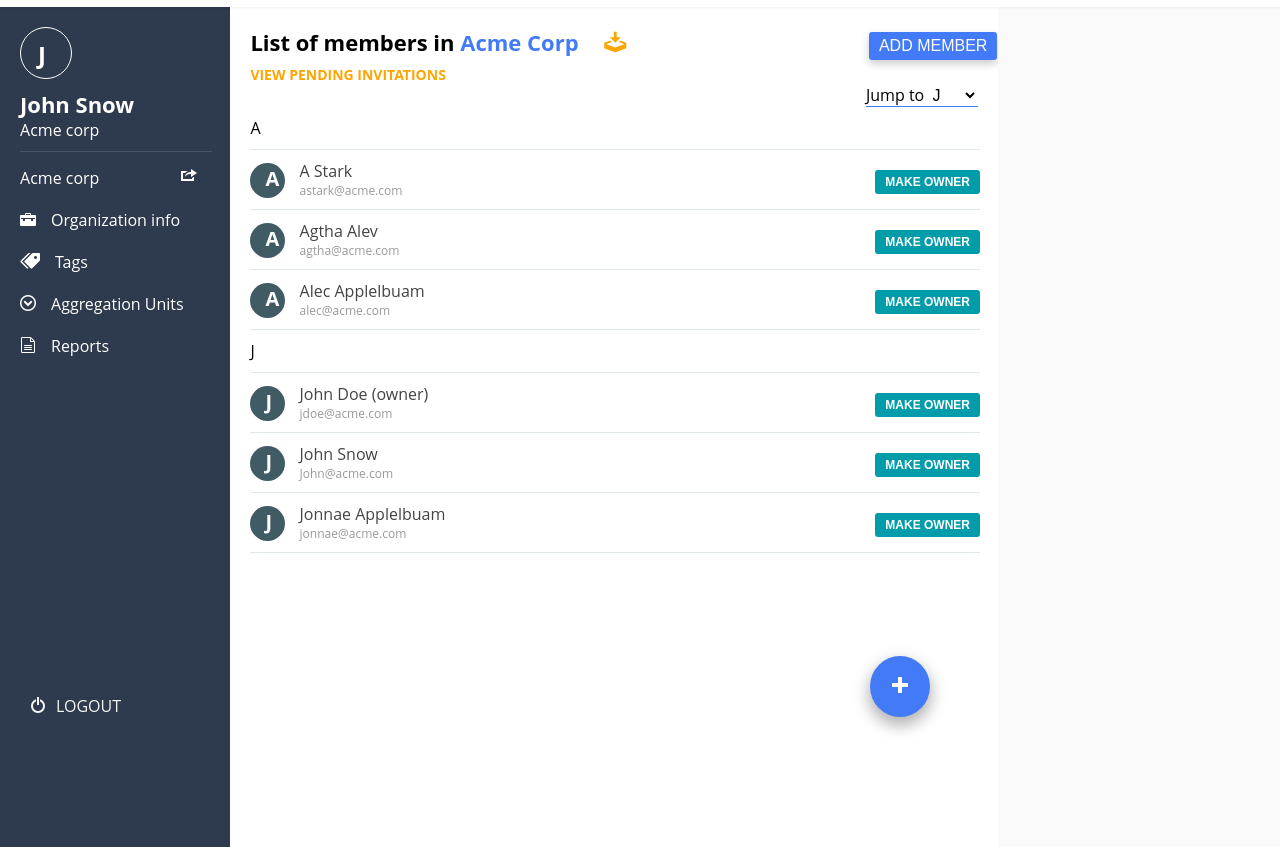
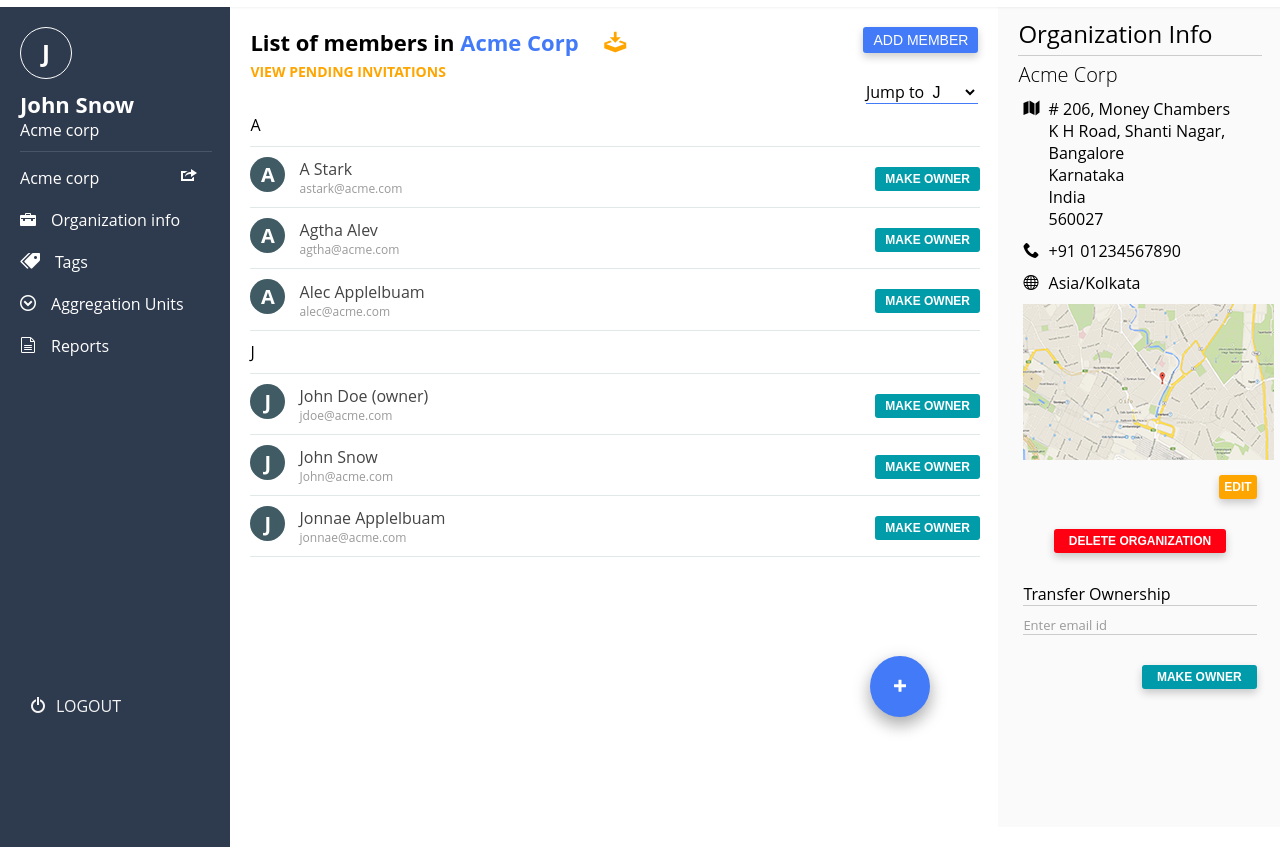
Before and after one commit to priyanka0901/UI-task, a plain HTML site: page ass2/index.html in a window 1280 px wide. Shown: the part 73-920 px from the top of the page. Drawn offline with Linux system fonts and the light colour scheme; files whose address does not match are found by name; a web font is replaced by a local one.

Commit message:
Styled And Added contact section

```diff
--- a/ass2/css/main.css
+++ b/ass2/css/main.css
@@ -52,13 +52,16 @@
 p,
 ul li,
 a,
-button,
 input,
 label,
 select,
 textarea,
 table tr td {
   font-size: 16px;
+}
+
+button {
+  font-size: 12px;
 }
 
 .clear {
@@ -131,14 +134,9 @@
   border: 1px solid #fff;
   border-radius: 50%;
   margin-bottom: 10px;
-  height: 50px;
+  line-height: 50px;
+  text-align: center;
   width: 50px;
-}
-
-.sidebar-name div h1 {
-  left: 17px;
-  position: relative;
-  top: 10px;
 }
 
 .sidebar-menu {
@@ -175,7 +173,6 @@
 
 .landing-heading {
   display: inline-block;
-  width: 80%;
 }
 
 .landing-heading span {
@@ -193,7 +190,11 @@
   box-shadow: 0 4px 8px 0 rgba(0,0,0,0.2);
   color: #fff;
   border-radius: 3px;
+  float: right;
+  font-size: 14px;
   padding: 5px 10px;
+  position: relative;
+  right: 40px;
   text-transform: uppercase;
 }
 
@@ -229,16 +230,11 @@
 .letter-style {
   background-color: #415B65;
   border-radius: 50%;
+  color: #fff;
   display: inline-block;
-  height: 35px;
+  line-height: 35px;
+  text-align: center;
   width: 35px;
-}
-
-.letter-style h3 {
-  color:#fff;
-  left: 15px;
-  position: relative;
-  top: 2px;
 }
 
 .name-box {
@@ -262,7 +258,6 @@
   border-radius: 3px;
   border: 0;
   color: #fff;
-  font-size: 12px;
   font-weight: 600;
   float: right;
   padding: 5px 10px;
@@ -296,8 +291,80 @@
   background-color: #FAFAFA;
   height: 100%;
   margin-top: 80px;
-  padding: 20px;
+  padding: 10px 20px;
   position: absolute;
   left: 78%;
   width: 19%;
 }
+
+.organization-info h1 {
+  border-bottom: 1px solid #ccc;
+  font-weight: 400;
+  padding-bottom: 5px;
+}
+
+.organization-info h3 {
+  font-weight: 200;
+  margin:5px 0;
+}
+
+.organization-contact li {
+  margin: 10px 5px;
+}
+
+.organization-contact li p{
+  display: inline-block;
+  margin: 0 5px;
+  vertical-align: top;
+}
+
+.edit-button {
+  background-color: #FFA500;
+  border:0;
+  border-radius: 3px;
+  box-shadow: 0 4px 8px 0 rgba(0,0,0,0.2);
+  color: #fff;
+  font-weight: 600;
+  float: right;
+  padding: 5px;
+  text-transform: uppercase;
+}
+
+.delete {
+  text-align: center;
+}
+
+.delete button {
+  background-color: #FF0012;
+  border:0;
+  border-radius: 3px;
+  box-shadow: 0 4px 8px 0 rgba(0,0,0,0.2);
+  color: #fff;
+  font-weight: 600;
+  margin: 20px 0;
+  padding: 5px 15px;
+  text-transform: uppercase;
+}
+
+.transfer {
+  border-bottom: 1px solid #ccc;
+}
+
+.email {
+  border-bottom: 1px solid #ccc;
+  color:#999;
+  font-size: 13px;
+}
+
+.owner-button {
+  background-color: #009BAA;
+  border:0;
+  border-radius: 3px;
+  box-shadow: 0 4px 8px 0 rgba(0,0,0,0.2);
+  color: #fff;
+  float: right;
+  font-weight: 600;
+  margin: 20px 0;
+  padding: 5px 15px;
+  text-transform: uppercase;
+}
--- a/ass2/index.html
+++ b/ass2/index.html
@@ -108,7 +108,33 @@
   </section>
 
   <section class="organization-info">
-
+    <h1>Organization Info </h1>
+    <h3>Acme Corp</h3>
+    <ul class="organization-contact">
+      <li><i class="icon-map"></i>
+        <p># 206, Money Chambers <br>
+           K H Road, Shanti Nagar,<br>
+           Bangalore<br>
+           Karnataka <br>
+           India<br>
+           560027<br>
+        </p>
+     </li>
+     <li><i class="icon-phone"></i>
+      <p>+91 01234567890</p>
+     </li>
+     <li><i class="icon-sphere"></i>
+       <p>Asia/Kolkata</p>
+     </li>
+     <li><img src="img/map.png"></li>
+     <li><button class="edit-button">Edit</button>
+       <div class="clear"></div>
+     </li>
+     <li class="delete"><button>Delete Organization</button></li>
+     <li class="transfer">Transfer Ownership</li>
+     <li class="email">Enter email id</li>
+     <li><button class="owner-button">Make Owner </button></li>
+    </ul>
   </section>
 </body>
 </html>
```
Also changed, not shown: ass2/img/map.png (added).
